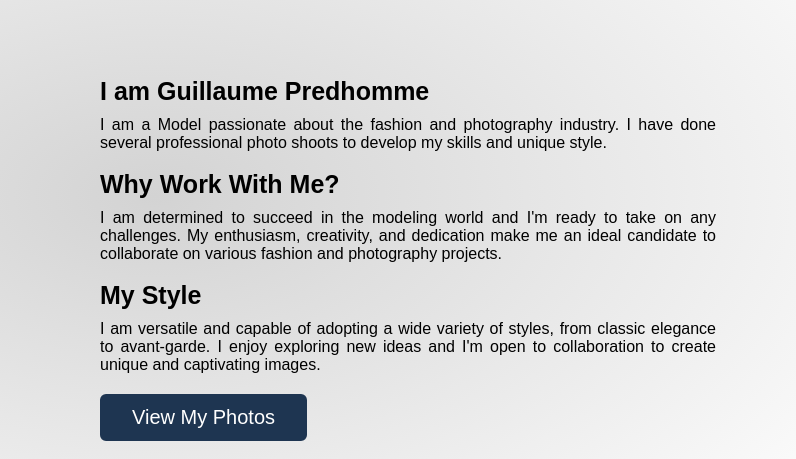
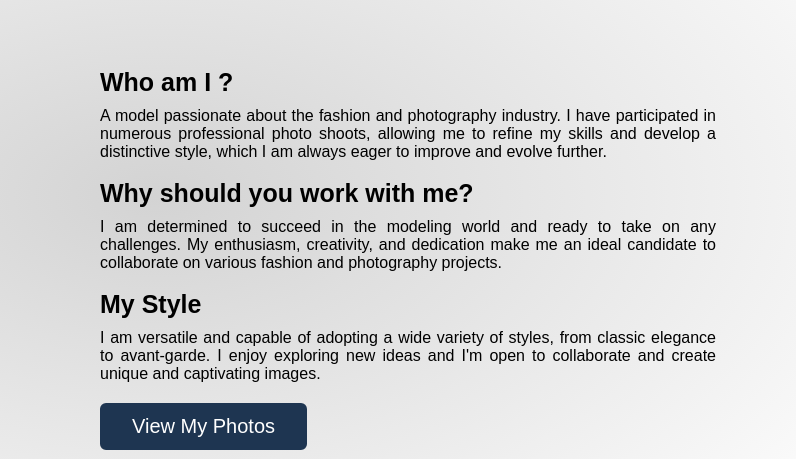
Before and after one commit to Gui0001/Model, a website: page index.html in a window 1280 px wide. Shown: the part 968-1427 px from the top of the page, 484-1280 px from the left. Drawn offline with Linux system fonts and the light colour scheme.

Commit message:
index.html

```diff
--- a/index.html
+++ b/index.html
@@ -36,7 +36,6 @@
   <section class="home" id="home">
     <div class="max-width">
       <div class="home-content">
-        <div class="text-1">Hello, I'm</div>
         <div class="text-2">Guillaume Predhomme</div>
         <div class="text-3"> Model <span class="typing"></span></div>
       </div>
@@ -51,14 +50,14 @@
           <img src="photo01 - Copie.jpg" alt="photo01">
         </div>
         <div class="column right">
-          <div class="text">I am Guillaume Predhomme <span class="typing-2"></span></div>
-          <p>I am a Model passionate about the fashion and photography industry. I have done several professional photo shoots to develop my skills and unique style.</p>
+          <div class="text">Who am I ?<span class="typing-2"></span></div>
+          <p>A model passionate about the fashion and photography industry. I have participated in numerous professional photo shoots, allowing me to refine my skills and develop a distinctive style, which I am always eager to improve and evolve further.</p>
           <br>
-          <div class="text">Why Work With Me?</div>
-          <p>I am determined to succeed in the modeling world and I'm ready to take on any challenges. My enthusiasm, creativity, and dedication make me an ideal candidate to collaborate on various fashion and photography projects.</p>
+          <div class="text">Why should you work with me?</div>
+          <p>I am determined to succeed in the modeling world and ready to take on any challenges. My enthusiasm, creativity, and dedication make me an ideal candidate to collaborate on various fashion and photography projects.</p>
           <br>
           <div class="text">My Style</div>
-          <p>I am versatile and capable of adopting a wide variety of styles, from classic elegance to avant-garde. I enjoy exploring new ideas and I'm open to collaboration to create unique and captivating images.</p>
+          <p>I am versatile and capable of adopting a wide variety of styles, from classic elegance to avant-garde. I enjoy exploring new ideas and I'm open to collaborate and create unique and captivating images.</p>
           <a href="photos.html" target="_blank">View My Photos</a>
         </div>
       </div>
```
